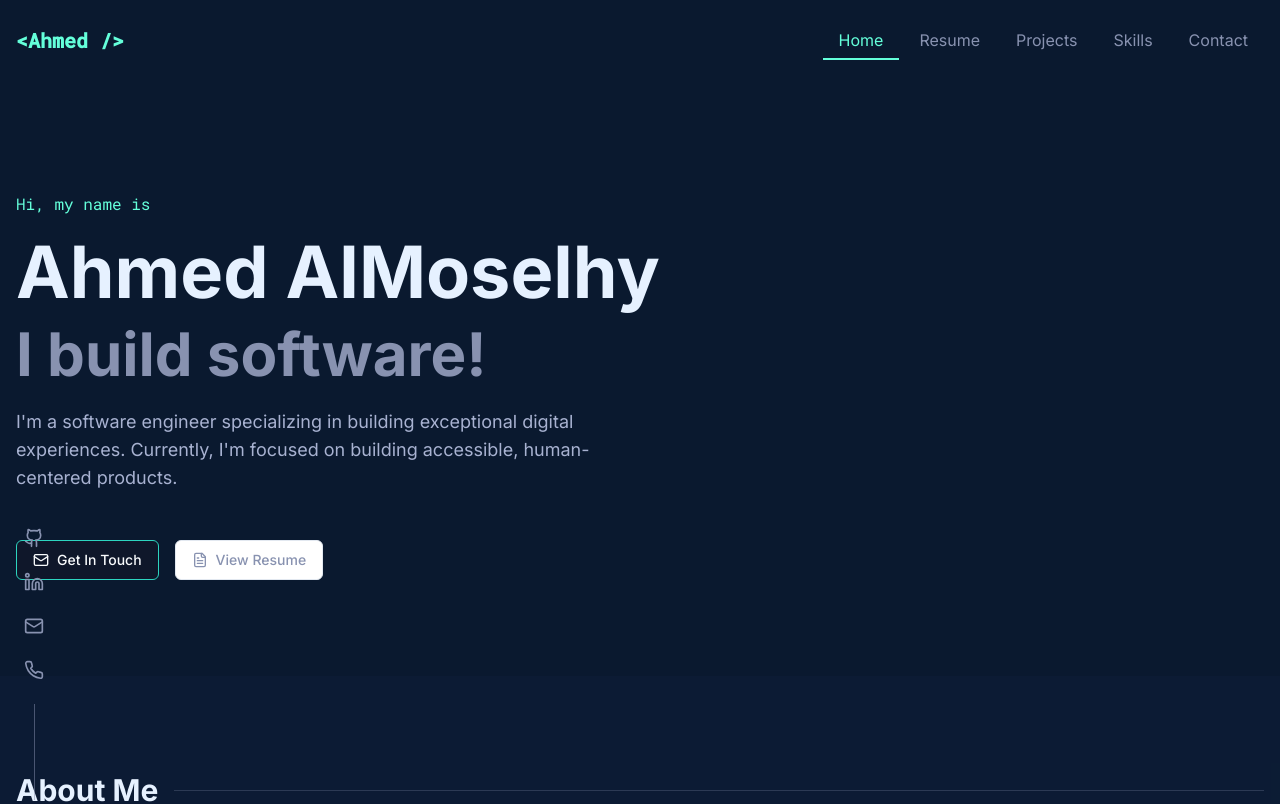
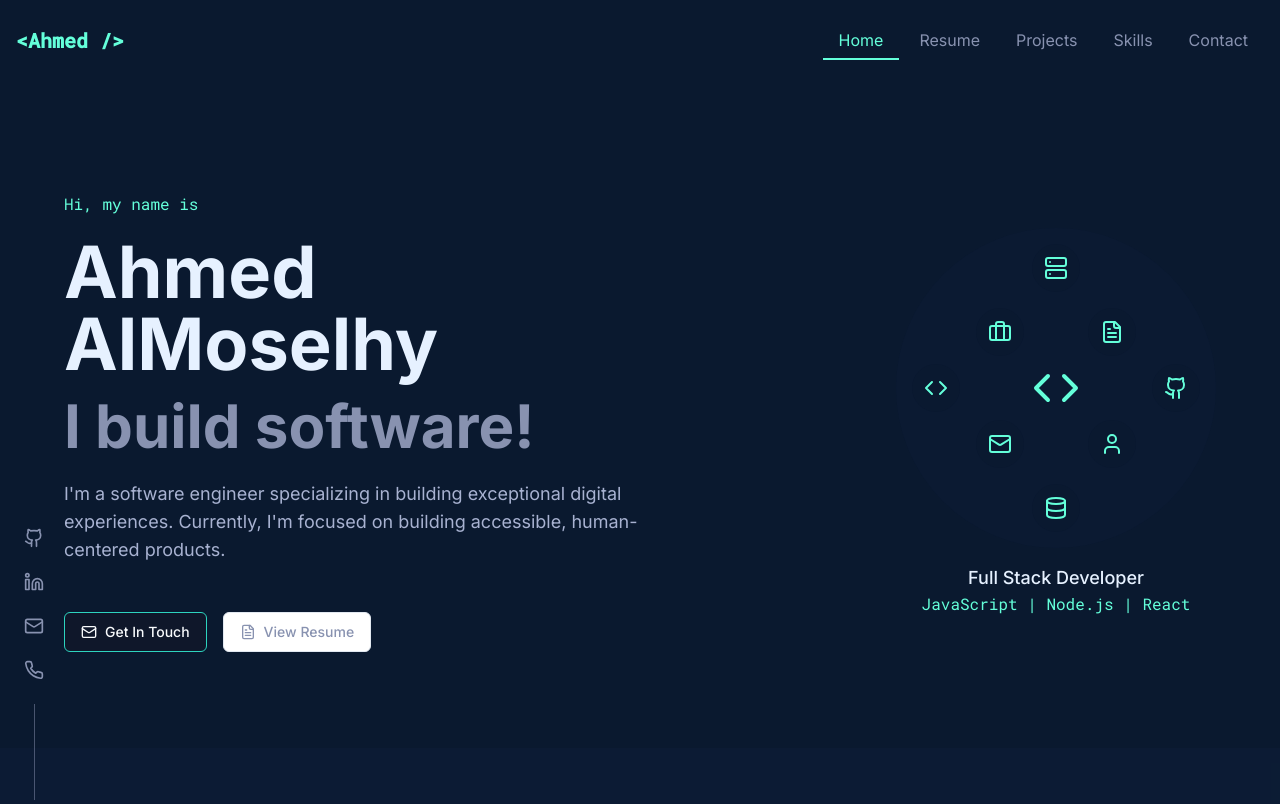
Before and after one commit to ahmedmalmoselhy/ahmedmalmoselhy.github.io, a React (Vite) app: page / in a window 1280 px wide. Shown: the top 804 px of the page. Built offline with nearby package versions, Linux system fonts and the light colour scheme.

Commit message:
Fix: Home page adjustments and resume button
- Added content to the home page for web view.
- Updated the "View Resume" button to open a PDF.
- Smoothed mobile burger menu scrolling.

```diff
--- a/src/components/Navbar.tsx
+++ b/src/components/Navbar.tsx
@@ -7,6 +7,7 @@ import { X } from 'lucide-react';
 const Navbar = () => {
   const [isScrolled, setIsScrolled] = useState(false);
   const [isMobileMenuOpen, setIsMobileMenuOpen] = useState(false);
+  const [scrollPosition, setScrollPosition] = useState(0);
   const location = useLocation();
 
   useEffect(() => {
@@ -22,19 +23,22 @@ const Navbar = () => {
   useEffect(() => {
     if (isMobileMenuOpen) {
       // Save the current scroll position
-      const scrollY = window.scrollY;
+      setScrollPosition(window.scrollY);
       // Disable scrolling on the body when mobile menu is open and fix position
       document.body.style.position = 'fixed';
-      document.body.style.top = `-${scrollY}px`;
+      document.body.style.top = `-${window.scrollY}px`;
       document.body.style.width = '100%';
     } else {
       // Re-enable scrolling when mobile menu is closed
-      const scrollY = document.body.style.top;
       document.body.style.position = '';
       document.body.style.top = '';
       document.body.style.width = '';
-      if (scrollY) {
-        window.scrollTo(0, parseInt(scrollY || '0', 10) * -1);
+      // Restore scroll position without jumping to top
+      if (scrollPosition) {
+        window.scrollTo({
+          top: scrollPosition,
+          behavior: 'auto' // Use 'auto' to prevent animation
+        });
       }
     }
 
@@ -44,7 +48,7 @@ const Navbar = () => {
       document.body.style.top = '';
       document.body.style.width = '';
     };
-  }, [isMobileMenuOpen]);
+  }, [isMobileMenuOpen, scrollPosition]);
 
   const isActive = (path: string) => location.pathname === path;
 
--- a/src/pages/Index.tsx
+++ b/src/pages/Index.tsx
@@ -4,7 +4,7 @@ import { Link } from 'react-router-dom';
 import Layout from '@/components/Layout';
 import SocialSidebar from '@/components/SocialSidebar';
 import { Button } from '@/components/ui/button';
-import { Mail, FileText, User, Briefcase, Github, ExternalLink } from 'lucide-react';
+import { Mail, FileText, User, Briefcase, Github, ExternalLink, Code, Database, Server } from 'lucide-react';
 
 // Import project data from the Projects page
 import { projectsData, Project } from './Projects';
@@ -35,7 +35,8 @@ const Index = () => {
 
       {/* Hero Section */}
       <section className="container mx-auto px-4 pt-16 md:pt-24 pb-24">
-        <div className="flex flex-col max-w-3xl mx-auto md:ml-0">
+        <div className="flex flex-col md:flex-row md:items-center md:justify-between max-w-6xl mx-auto">
+          <div className="md:max-w-xl">
             <p className="text-portfolio-highlight font-mono mb-5 animate-fade-in">Hi, my name is</p>
             <h1 className="text-5xl md:text-6xl lg:text-7xl font-bold text-portfolio-white mb-4 animate-slide-up">
               Ahmed AlMoselhy
@@ -54,12 +55,67 @@ const Index = () => {
                   Get In Touch
                 </Button>
               </Link>
-            <Link to="/resume">
+              <a href="/resume.pdf" target="_blank" rel="noopener noreferrer">
                 <Button variant="outline" className="btn-outline flex items-center gap-2">
                   <FileText size={18} />
                   View Resume
                 </Button>
-            </Link>
+              </a>
+            </div>
+          </div>
+
+          {/* Tech Stack Visual - only visible on desktop */}
+          <div className="hidden md:flex flex-col items-center animate-fade-in" style={{ animationDelay: '400ms' }}>
+            <div className="relative w-64 h-64 md:w-80 md:h-80 bg-portfolio-lightNavy/20 rounded-full flex items-center justify-center">
+              <div className="absolute inset-0 flex items-center justify-center">
+                <Code size={48} className="text-portfolio-highlight" />
+              </div>
+              {/* Tech stack icons positioned around in a circle */}
+              <div className="absolute top-4 left-1/2 transform -translate-x-1/2">
+                <div className="bg-portfolio-navy/70 p-3 rounded-full">
+                  <Server size={24} className="text-portfolio-highlight" />
+                </div>
+              </div>
+              <div className="absolute bottom-4 left-1/2 transform -translate-x-1/2">
+                <div className="bg-portfolio-navy/70 p-3 rounded-full">
+                  <Database size={24} className="text-portfolio-highlight" />
+                </div>
+              </div>
+              <div className="absolute left-4 top-1/2 transform -translate-y-1/2">
+                <div className="bg-portfolio-navy/70 p-3 rounded-full">
+                  <Code size={24} className="text-portfolio-highlight" />
+                </div>
+              </div>
+              <div className="absolute right-4 top-1/2 transform -translate-y-1/2">
+                <div className="bg-portfolio-navy/70 p-3 rounded-full">
+                  <Github size={24} className="text-portfolio-highlight" />
+                </div>
+              </div>
+              <div className="absolute top-1/4 right-1/4">
+                <div className="bg-portfolio-navy/70 p-3 rounded-full">
+                  <FileText size={24} className="text-portfolio-highlight" />
+                </div>
+              </div>
+              <div className="absolute bottom-1/4 right-1/4">
+                <div className="bg-portfolio-navy/70 p-3 rounded-full">
+                  <User size={24} className="text-portfolio-highlight" />
+                </div>
+              </div>
+              <div className="absolute bottom-1/4 left-1/4">
+                <div className="bg-portfolio-navy/70 p-3 rounded-full">
+                  <Mail size={24} className="text-portfolio-highlight" />
+                </div>
+              </div>
+              <div className="absolute top-1/4 left-1/4">
+                <div className="bg-portfolio-navy/70 p-3 rounded-full">
+                  <Briefcase size={24} className="text-portfolio-highlight" />
+                </div>
+              </div>
+            </div>
+            <div className="mt-4 text-center">
+              <h3 className="text-portfolio-white text-lg font-medium">Full Stack Developer</h3>
+              <p className="text-portfolio-highlight font-mono">JavaScript | Node.js | React</p>
+            </div>
           </div>
         </div>
       </section>
--- a/src/pages/Resume.tsx
+++ b/src/pages/Resume.tsx
@@ -1,6 +1,6 @@
 import React from 'react';
 import Layout from '@/components/Layout';
-import { Briefcase, GraduationCap, Award, FileText, Mail, Phone, Linkedin, Github } from 'lucide-react';
+import { Briefcase, GraduationCap, FileText, Mail, Phone, Linkedin, Github, Download } from 'lucide-react';
 import { Button } from '@/components/ui/button';
 
 const jobs = [
@@ -10,8 +10,8 @@ const jobs = [
     duration: 'July 2023 - Present',
     roles: [
       "Product Catalog Management: Oversaw catalog components using Ericsson Catalog Manager (ECM), ensuring accurate and efficient handling of product data.",
-  "Technical Support: Delivered advanced support to maintain system reliability and swiftly resolve critical issues in the L3 layer of support.",
-  "System Integration: Contributed to the development efforts, implementing logic to interface with external systems for streamlined operations and improved overall performance."
+      "Technical Support: Delivered advanced support to maintain system reliability and swiftly resolve critical issues in the L3 layer of support.",
+      "System Integration: Contributed to the development efforts, implementing logic to interface with external systems for streamlined operations and improved overall performance."
     ]
   },
   {
@@ -51,10 +51,12 @@ const Resume = () => {
           <p className="text-portfolio-slate max-w-2xl mx-auto mb-8 animate-fade-in">
             A comprehensive overview of my professional experience, education, and skills
           </p>
-          {/* <Button className="btn-primary animate-fade-in flex items-center gap-2">
-            <FileText size={18} />
-            Download CV
-          </Button> */}
+          <a href="/resume.pdf" download className="inline-block">
+            <Button className="btn-primary animate-fade-in flex items-center gap-2">
+              <Download size={18} />
+              Download CV
+            </Button>
+          </a>
         </header>
 
         <div className="grid grid-cols-1 lg:grid-cols-3 gap-8">
```
Lines whose indentation alone changed are shown as unchanged.
